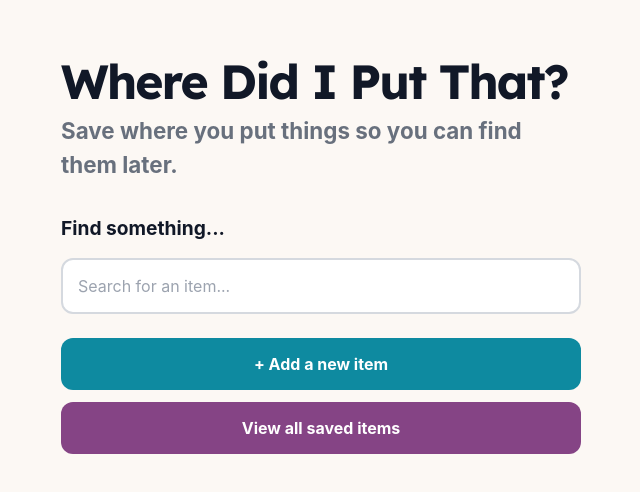
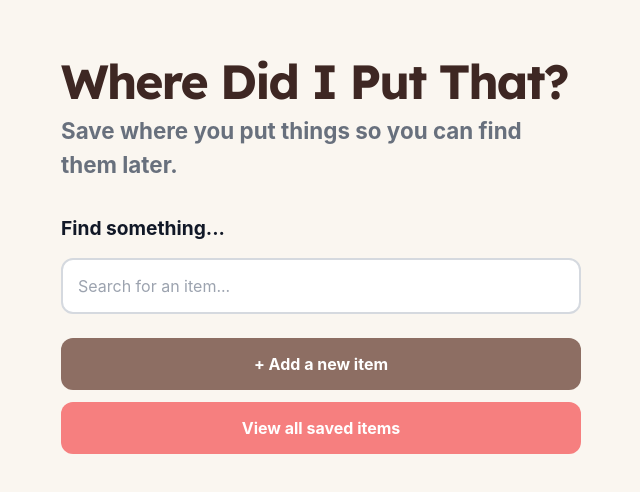
Before and after one commit to Jenni311/where-did-i-put-that, a React (Vite) app: page / in a window 1280 px wide. Shown: the top 492 px of the page, without its empty margins (319-959 px from the left). Built offline with nearby package versions, Linux system fonts and the light colour scheme.

Commit message:
colour changes (theme)

```diff
--- a/src/index.css
+++ b/src/index.css
@@ -14,7 +14,7 @@
 
   color: #1f2933;
 
-  background: #fcf8f4;
+  background: #FAF6F0;
 
 }
 
@@ -32,7 +32,7 @@ body {
 
   min-height: 100vh;
 
-  background: #fcf8f4;
+  background: #FAF6F0;
 
 }
 
@@ -68,7 +68,7 @@ h1 {
 
   letter-spacing: -0.04em;
 
-  color: #111827;
+  color: #3E2723;
 
 
 }
@@ -164,7 +164,8 @@ button {
 
   padding: 14px 18px;
 
-  background: #0e8aa0;
+ /* background: #0e8aa0;*/
+ background: #8D6E63;
 
   color: white;
 
@@ -251,7 +252,8 @@ button:active {
 
 .view-all-button {
   margin-top: 12px;
-  background: rgb(133, 68, 133);
+  /*background: rgb(133, 68, 133);*/
+  background: #f67f7f;
   color: white;
   border: 0 solid #d5d9df;
   border-color: white;
```
